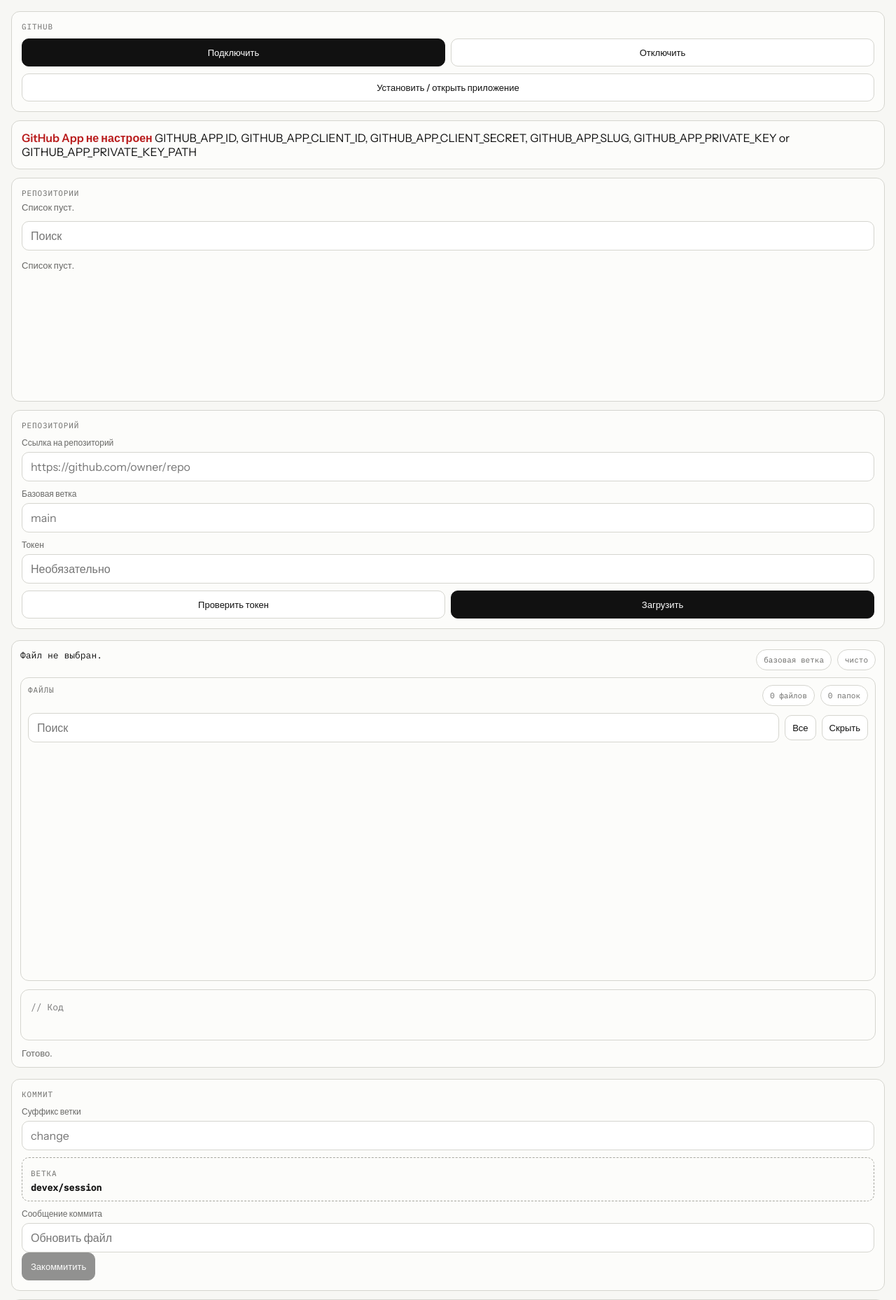
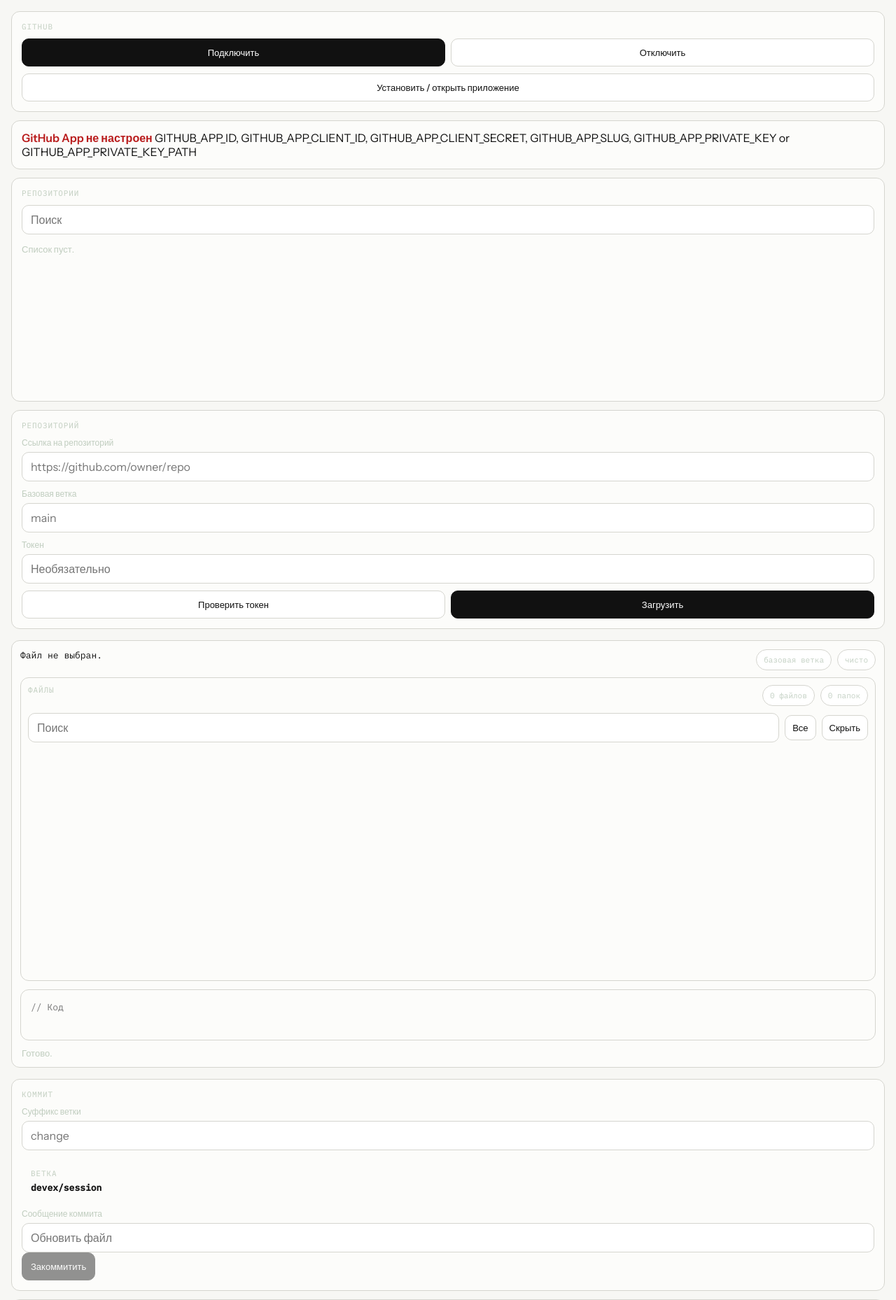
Before and after one commit to ReNothingg/devex-pr-agent, a Flask app: page / in a window 1280 px wide. Shown: the top 1858 px of the page at 70% size. Run offline with Flask 3, Linux system fonts and the light colour scheme.

Commit message:
feat: Удаление комментариев и внесение мелких правок

```diff
--- a/backend/static/styles.css
+++ b/backend/static/styles.css
@@ -2,9 +2,9 @@
   --bg: #f7f7f4;
   --panel: #fcfcfa;
   --line: #d5d5cf;
-  --line-strong: #a8a8a0;
+  --line-strong: #a8a0;
   --text: #111111;
-  --muted: #686866;
+  --muted: #6866;
   --accent: #111111;
   --accent-text: #ffffff;
   --success: #0f766e;
--- a/backend/templates/index.html
+++ b/backend/templates/index.html
@@ -54,7 +54,7 @@
             <div class="block-head">
               <div>
                 <p class="block-label">Репозитории</p>
-                <p class="block-copy" id="repo-list-caption">Список пуст.</p>
+                <p class="block-copy" id="repo-list-caption" hidden>Пусто.</p>
               </div>
             </div>
 
```
